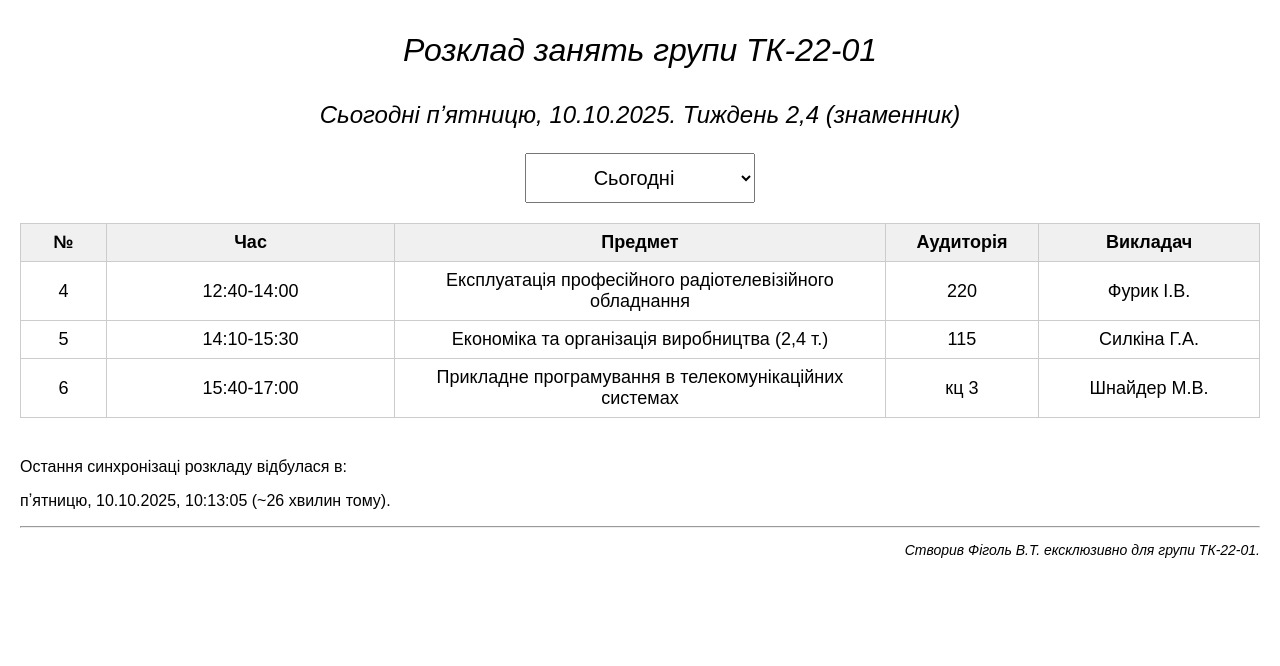
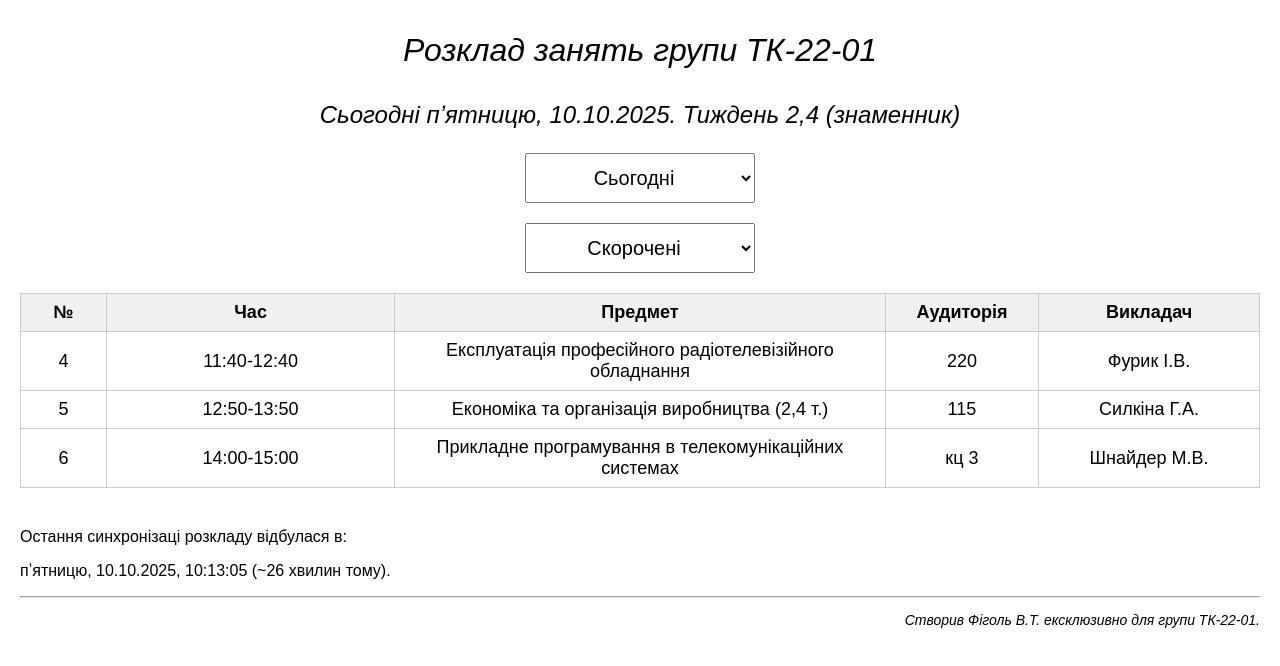
Before and after one commit to hopper775/rozklad-tk, a plain HTML site: page index.html in a window 1280 px wide. Drawn offline with Linux system fonts and the light colour scheme.

Commit message:
Major refactoring and added lesson lenth selection

```diff
--- a/index.html
+++ b/index.html
@@ -32,11 +32,12 @@
     th:nth-child(4), td:nth-child(4) { width: 10%; }  /* Аудиторія */
     th:nth-child(5), td:nth-child(5) { width: 15%; }  /* Викладач */
 
-    #date_dropdown{
+    .dropdowns{
         width: 230px;
         height: 50px;
         font-size: 20px;
         margin-bottom: 20px;
+        text-align: center;
     }
     .noscale {
         -webkit-text-size-adjust: none;
@@ -60,8 +61,8 @@
 <p style="font-size:150%;text-align:center;" id="week-date"></p>
 
 
-<div style="text-align:center">
-    <select style="text-align:center;" name="День" id="date_dropdown">
+<div style="text-align: center;">
+    <select class="dropdowns" name="День" id="date_dropdown">
         <option value="today">Сьогодні</option>
         <option value="tomorrow">Завтра</option>
         <option value="this_week">Поточний тиждень</option>
@@ -71,6 +72,14 @@
         <option value="week_all">Весь розклад (1,2,3,4)</option>
     </select>
 </div>
+
+<div style="text-align: center;">
+    <select class="dropdowns" name="Тривальсть пар" id="time_dropdoen">
+        <option value="normel">Звичайні</option>
+        <option value="short">Скорочені</option>
+    </select>
+</div>
+
 
 <div class="noscale" id="table"></div>
 
@@ -89,39 +98,88 @@
 <script>
     const BASE_MONDAY = new Date(2025, 8, 1) // дата ПОНЕДІЛКА першого тижня (рік, місяці[0-11], день)
                                              // 1 вересня
-    const OFFSET = 5; //за скільки хв до початку пари ряд таблиці виділиться
-                      //та скільки хв пара буде виділена після кінця
+
+    const OFFSET = 5;                        // за скільки хв до початку пари ряд таблиці виділиться
+                                             // та скільки хв пара буде виділена після кінця
+
+    const DEFAULT_LESSON_LEN = true;         // true  - скорочені пари, false - звичайні
 
     //const today_date = new Date(2025, 9, 3, 22, 0);
     const today_date = new Date();
+    let cached_schedule = null;
 
     DAY_NAMES_UA = {mon:'Понеділок', tue:'Вівторок', wed:'Середа', thu:'Четвер', fri:'Пʼятниця'};
+    SHORTENND_LESSON_TIME = {
+        "8:00-9:20": "8:00-9:00",
+        "9:30-10:50": "9:10-10:10",
+        "11:10-12:30": "10:30-11:30",
+        "12:40-14:00": "11:40-12:40",
+        "14:10-15:30": "12:50-13:50",
+        "15:40-17:00": "14:00-15:00",
+        "17:10-18:30": "15:10-16:10",
+        "18:40-20:00": "16:20-17:20"
+    };
+
+    main();
+
+    function main() {
         const table_cont = document.getElementById("table");
+        const date_dropdown = document.getElementById("date_dropdown");
+        const lesson_time_dropdown = document.getElementById("time_dropdoen");
 
         const date_UA = format_date_UA(today_date);
         const week_UA = get_curr_week(today_date) === "even" ? "Тиждень 2,4 (знаменник)": "Тиждень 1,3 (чисельник)"
         document.getElementById("week-date").innerHTML = `<i>Сьогодні ${date_UA}. ${week_UA}</i>`;
 
         const week_day = today_date.getDay();
+
         // якщо сьогодні пн - вт та не пізніше 20;30 то буде розклад на сьогодні. Після 20;30 буде розкладна на завтра
         // якщо субота, неділя або п'тниця незалежно від часу буде розклад на сьогодні
-    const dropdown = document.getElementById("date_dropdown");
         if (is_time_in_range("00:00-20:30", today_date) || week_day === 0 || week_day === 5 || week_day === 6){
-        dropdown.value = "today";
-        loadSchedule("today");
+            date_dropdown.value = "today";
+            date_select = "today";
         } else {
-        dropdown.value = "tomorrow";
-        loadSchedule("tomorrow");
+            date_dropdown.value = "tomorrow";
+            date_select = "tomorrow";
         }
-    dropdown.addEventListener("change", function() {
-        const selected = dropdown.value;
+
+        if (DEFAULT_LESSON_LEN) {
+            lesson_time_dropdown.value = "short";
+            shortend_lessons = true;
+        }
+        else {
+            lesson_time_dropdown.value = "normel";
+            shortend_lessons = false;
+        }
+
+        date_dropdown.addEventListener("change", function() {
+            date_select = date_dropdown.value;
+
+            update_schedule();
+        })
+        lesson_time_dropdown.addEventListener("change", function () {
+            if (lesson_time_dropdown.value === "short"){
+                shortend_lessons = true;
+            }
+            else {
+                shortend_lessons = false;
+            }
+
+            update_schedule();
+        })
+        update_schedule();
+        function update_schedule(){
             table_cont.innerHTML = ''; //очищує таблицю
-        loadSchedule(selected);
-    })
+            loadSchedule(date_select, shortend_lessons);
+        }
+    }
 
-    async function loadSchedule(date_select){
+    async function loadSchedule(date_select, shortend_lessons){
+        if (cached_schedule === null) {
             const response = await fetch("schedule.json");
-        const schedule = await response.json();
+            cached_schedule = await response.json();
+        }
+        const schedule = cached_schedule;
         const metadata = schedule["metadata"];
         const last_sync_date = new Date(metadata.Time * 1000);
         const last_sync_date_str = last_sync_date.toLocaleString('uk-UA', {
@@ -140,23 +198,25 @@
         const days = Object.keys(schedule).filter(key => key !== "metadata")
         const curr_day = format_date_3let_weekday(today_date);
 
-        if (date_select === "today") render_table(schedule, curr_day, date_select, today_date);
+        if (date_select === "today") render_table(schedule, curr_day, date_select, today_date, shortend_lessons);
         else if (date_select === "tomorrow") {
             tomorrow_date = new Date(today_date);
             tomorrow_date.setDate(tomorrow_date.getDate() + 1);
 
-            render_table(schedule, format_date_3let_weekday(tomorrow_date), date_select, today_date);
+            render_table(schedule, format_date_3let_weekday(tomorrow_date), date_select, today_date, shortend_lessons);
         }
 
         else {
             days.forEach(day => {
-                render_table(schedule, day, date_select, today_date);
+                render_table(schedule, day, date_select, today_date, shortend_lessons);
             });
         }
     }
 
 
-    function render_table(schedule, day, date_select, today_date){
+    function render_table(schedule, day, date_select, today_date, lesson_lenth){
+        const table_cont = document.getElementById("table");
+
         const weekend_text1 = document.getElementById("weekend_text1");
         const weekend_text2 = document.getElementById("weekend_text2");
         if (!schedule[day]) {
@@ -167,7 +227,7 @@
         weekend_text1.innerHTML = ""
         weekend_text2.innerHTML = ""
 
-        lessons = schedule[day];
+        const lessons = schedule[day];
 
         const table = document.createElement("table");
         const caption = document.createElement("caption");
@@ -178,7 +238,7 @@
         table.appendChild(thead);
         const tbody = document.createElement("tbody");
 
-        week2 = "";
+        let week2 = "";
         if (date_select === "today" ||
             date_select === "tomorrow" ||
             date_select === "this_week") {
@@ -200,12 +260,16 @@
             if (day === format_date_3let_weekday(today_date)){ //підкреслити сьогоднішній день тижня в розкладі на тиждень
                 caption.classList.add("underline_b_i");
             }
-            if (date_select !== "today"){ //не показувати день тиижня над таблицею якщо вибрано 'сьогодні' або завтра
+            if (date_select !== "today"){ //не показувати день тиижня над таблицею якщо вибрано 'сьогодні'
                 table.appendChild(caption);
+            }
+            lesson_time = lesson.time;
+            if (lesson_lenth) {
+                lesson_time = SHORTENND_LESSON_TIME[lesson.time];
             }
             if(lesson.weeks === week || lesson.weeks === week2 || lesson.weeks === "all") {
                 tr.innerHTML = `<td>${parseInt(lesson.num)}</td>
-                                <td>${lesson.time}</td>
+                                <td>${lesson_time}</td>
                                 <td>${lesson.subject}</td>
                                 <td>${lesson.room}</td>
                                 <td>${lesson.teacher}</td>`;
@@ -240,6 +304,7 @@
 
         return curr_date > start_date && curr_date < end_date;
     }
+
 </script>
 
 </body>
```
Lines whose indentation alone changed are shown as unchanged.
